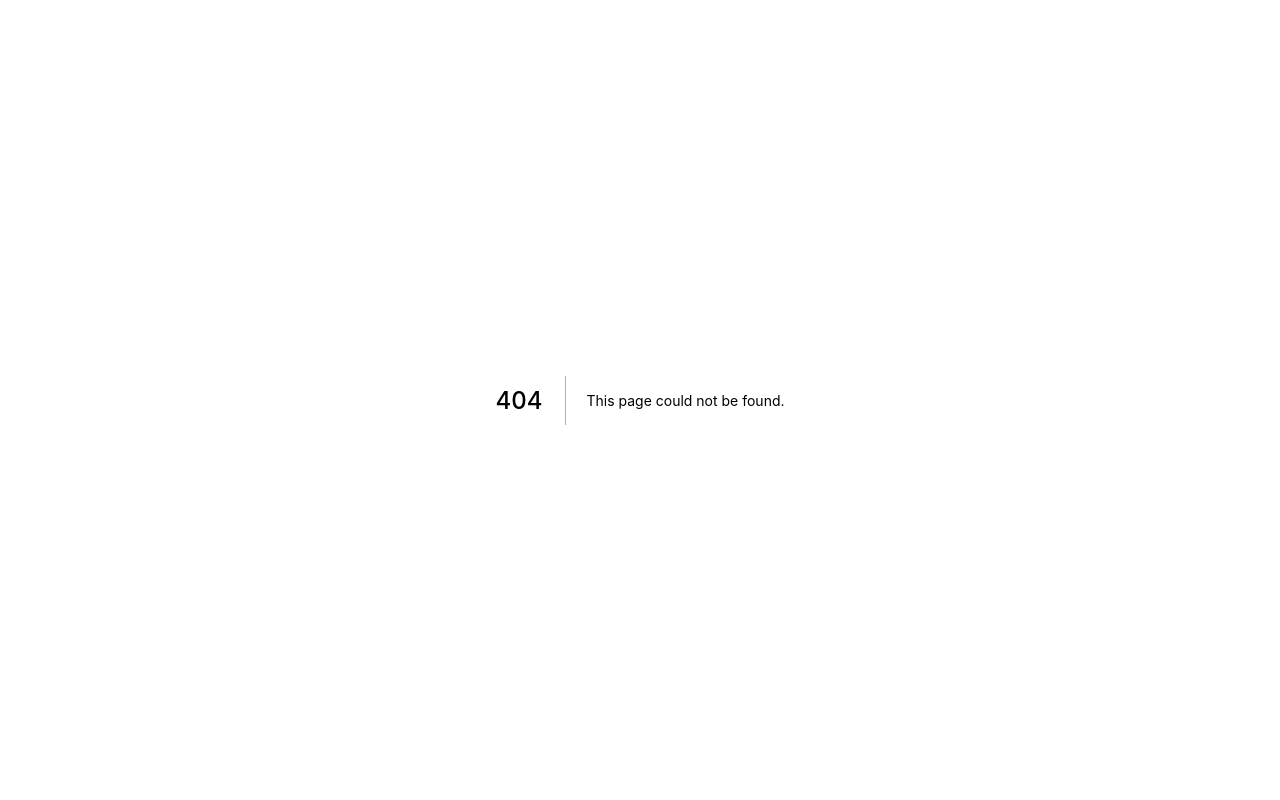
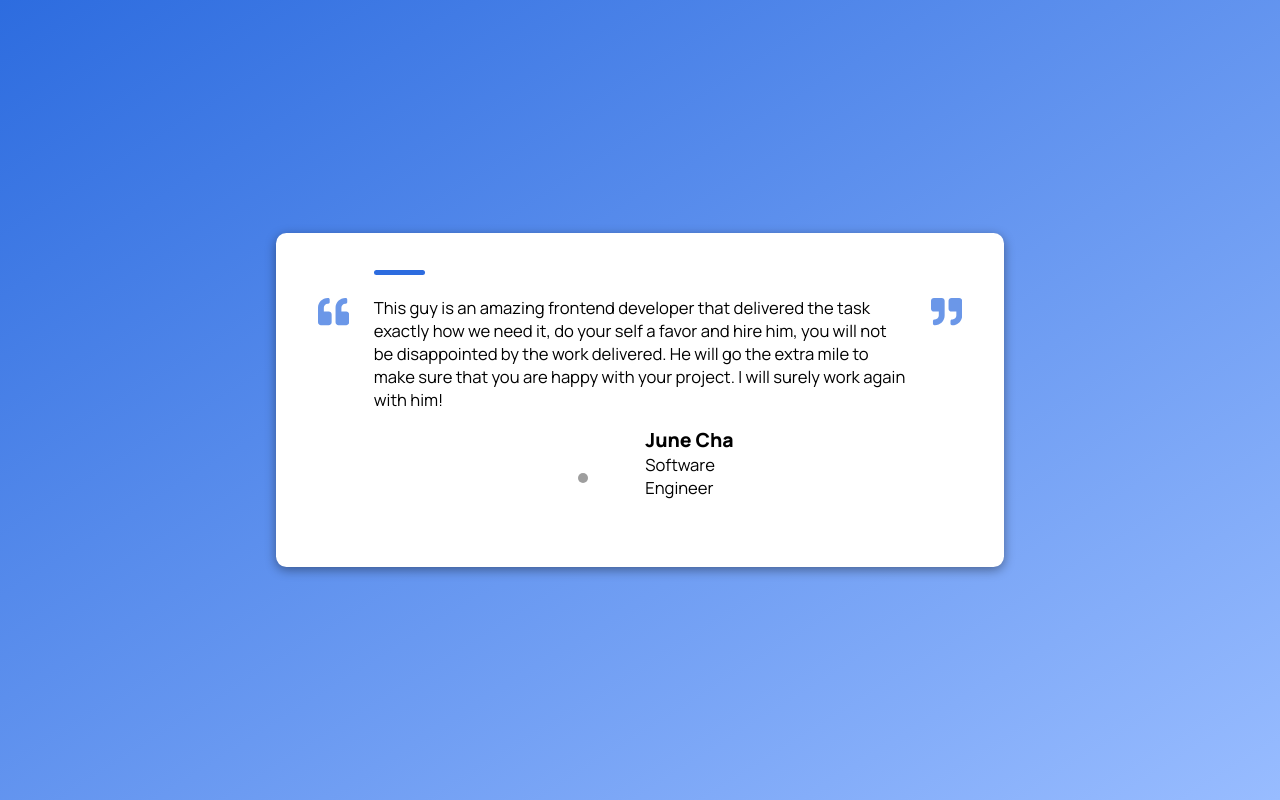
Before and after one commit to benxene/7days-50projects, a Next.js app: page /testimonial in a window 1280 px wide. Before the commit this address had no page. Built offline with nearby package versions, Linux system fonts and the light colour scheme; grey boxes are pictures that could not be loaded.

Commit message:
added animated testimonial box (#44)

```diff
--- /dev/null
+++ b/src/constants/testimonials.ts
@@ -0,0 +1,61 @@
+const testimonials: Array<ITestimonial> = [
+  {
+    name: 'Miyah Myles',
+    occupation: 'Marketing',
+    avatar:
+      'https://images.unsplash.com/photo-1494790108377-be9c29b29330?ixlib=rb-0.3.5&q=80&fm=jpg&crop=entropy&cs=tinysrgb&w=200&fit=max&s=707b9c33066bf8808c934c8ab394dff6',
+    text:
+      "I've worked with literally hundreds of HTML/CSS developers and I have to say the top spot goes to this guy. This guy is an amazing developer. He stresses on good, clean code and pays heed to the details. I love developers who respect each and every aspect of a throughly thought out design and do their best to put it in code. He goes over and beyond and transforms ART into PIXELS - without a glitch, every time."
+  },
+  {
+    name: 'June Cha',
+    occupation: 'Software Engineer',
+    avatar: 'https://randomuser.me/api/portraits/women/44.jpg',
+    text:
+      'This guy is an amazing frontend developer that delivered the task exactly how we need it, do your self a favor and hire him, you will not be disappointed by the work delivered. He will go the extra mile to make sure that you are happy with your project. I will surely work again with him!'
+  },
+  {
+    name: 'Iida Niskanen',
+    occupation: 'Data Entry',
+    avatar: 'https://randomuser.me/api/portraits/women/68.jpg',
+    text:
+      "This guy is a hard worker. Communication was also very good with him and he was very responsive all the time, something not easy to find in many freelancers. We'll definitely repeat with him."
+  },
+  {
+    name: 'Renee Sims',
+    occupation: 'Receptionist',
+    avatar: 'https://randomuser.me/api/portraits/women/65.jpg',
+    text:
+      "This guy does everything he can to get the job done and done right. This is the second time I've hired him, and I'll hire him again in the future."
+  },
+  {
+    name: 'Jonathan Nunfiez',
+    occupation: 'Graphic Designer',
+    avatar: 'https://randomuser.me/api/portraits/men/43.jpg',
+    text:
+      "I had my concerns that due to a tight deadline this project can't be done. But this guy proved me wrong not only he delivered an outstanding work but he managed to deliver 1 day prior to the deadline. And when I asked for some revisions he made them in MINUTES. I'm looking forward to work with him again and I totally recommend him. Thanks again!"
+  },
+  {
+    name: 'Sasha Ho',
+    occupation: 'Accountant',
+    avatar: 'https://images.pexels.com/photos/415829/pexels-photo-415829.jpeg?h=350&auto=compress&cs=tinysrgb',
+    text:
+      'This guy is a top notch designer and front end developer. He communicates well, works fast and produces quality work. We have been lucky to work with him!'
+  },
+  {
+    name: 'Veeti Seppanen',
+    occupation: 'Director',
+    avatar: 'https://randomuser.me/api/portraits/men/97.jpg',
+    text:
+      'This guy is a young and talented IT professional, proactive and responsible, with a strong work ethic. He is very strong in PSD2HTML conversions and HTML/CSS technology. He is a quick learner, eager to learn new technologies. He is focused and has the good dynamics to achieve due dates and outstanding results.'
+  }
+];
+
+export default testimonials;
+
+export interface ITestimonial {
+  name: string;
+  occupation: string;
+  avatar: string;
+  text: string;
+}
--- /dev/null
+++ b/src/pages/testimonial.tsx
@@ -0,0 +1,153 @@
+import styled, { keyframes } from 'styled-components';
+import Head from 'next/head';
+import { FaQuoteLeft, FaQuoteRight } from 'react-icons/fa';
+
+import { CenterContainer } from '../components/Utilities';
+import { colors, sizes } from '../constants/theme';
+import Image from 'next/image';
+import { useEffect, useState } from 'react';
+import testimonials from '../constants/testimonials';
+
+export default function Testimonial() {
+  const [index, setIndex] = useState<number>(0);
+
+  const nextIndex = () => {
+    setIndex(curIndex => {
+      if (curIndex === testimonials.length - 1) {
+        return 0;
+      }
+      return curIndex + 1;
+    });
+    setTimeout(nextIndex, 5000);
+  };
+
+  useEffect(() => {
+    setTimeout(nextIndex, 5000);
+  }, []);
+
+  return (
+    <>
+      <Head>
+        <title>Testimonial Box | 7 days 50 projects</title>
+      </Head>
+      <CenterContainer color='primary'>
+        <Frame>
+          <QuoteLeft />
+          <QuoteRight />
+          <TestimonialContainer>
+            <ProgressBar />
+            <p>{testimonials[index].text}</p>
+            <Author
+              name={testimonials[index].name}
+              occupation={testimonials[index].occupation}
+              avatar={testimonials[index].avatar}
+            />
+          </TestimonialContainer>
+        </Frame>
+      </CenterContainer>
+    </>
+  );
+}
+
+function Author({ name, occupation, avatar }: IAuthor) {
+  return (
+    <AuthorView>
+      <Avatar src={avatar} loading='lazy' unoptimized width='10rem' height='10rem' />
+      <div>
+        <h3>{name}</h3>
+        <p>{occupation}</p>
+      </div>
+    </AuthorView>
+  );
+}
+
+interface IAuthor {
+  name: string;
+  occupation: string;
+  avatar: string;
+}
+
+const Frame = styled.main`
+  width: 70rem;
+  background-color: #fff;
+  box-shadow: 0 0.3rem 1rem rgba(0, 0, 0, 0.4);
+  border-radius: ${sizes.radius.medium};
+  padding: 1.5rem 3rem;
+  position: relative;
+
+  @media (max-width: 60rem) {
+    width: 95%;
+    padding: 2rem;
+  }
+`;
+
+const TestimonialContainer = styled.div`
+  width: 80%;
+  margin: 2rem auto;
+
+  @media (max-width: 40rem) {
+    width: 100%;
+  }
+`;
+
+const AuthorView = styled.div`
+  width: fit-content;
+  margin: 1.5rem auto;
+  display: grid;
+  grid-template-columns: 10rem 1fr;
+  place-items: center;
+  grid-gap: 1rem;
+
+  & > div:first-of-type {
+    display: block;
+    height: 10rem;
+    width: 10rem;
+  }
+`;
+
+const Avatar = styled(Image)`
+  border-radius: 50%;
+  object-fit: cover;
+  object-position: center;
+`;
+
+const progressAnimation = keyframes`
+  from {
+    width: 0;
+  } to {
+    width: 100%;
+  }
+`;
+
+const ProgressBar = styled.div`
+  height: 0.5rem;
+  margin-bottom: 2rem;
+  background-color: ${colors.primary};
+  border-radius: 1rem;
+  transition: all 0.1s;
+  animation: ${progressAnimation} 5000ms linear infinite;
+`;
+
+const QuoteLeft = styled(FaQuoteLeft)`
+  position: absolute;
+  top: 6rem;
+  left: 4rem;
+  color: ${colors.primary};
+  font-size: 3rem;
+  opacity: 0.7;
+  @media (max-width: 40rem) {
+    visibility: hidden;
+  }
+`;
+
+const QuoteRight = styled(FaQuoteRight)`
+  position: absolute;
+  top: 6rem;
+  right: 4rem;
+  color: ${colors.primary};
+  font-size: 3rem;
+  opacity: 0.7;
+  @media (max-width: 40rem) {
+    visibility: hidden;
+  }
+`;
```
